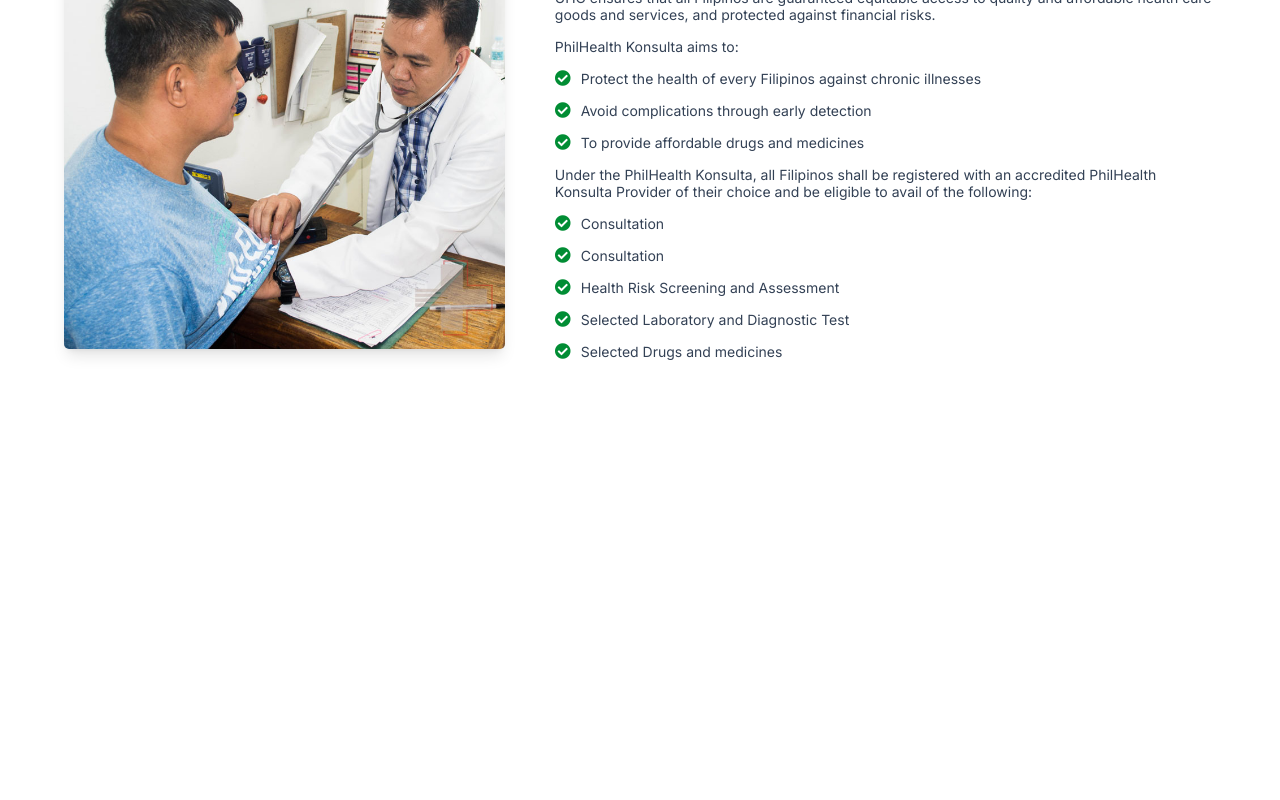
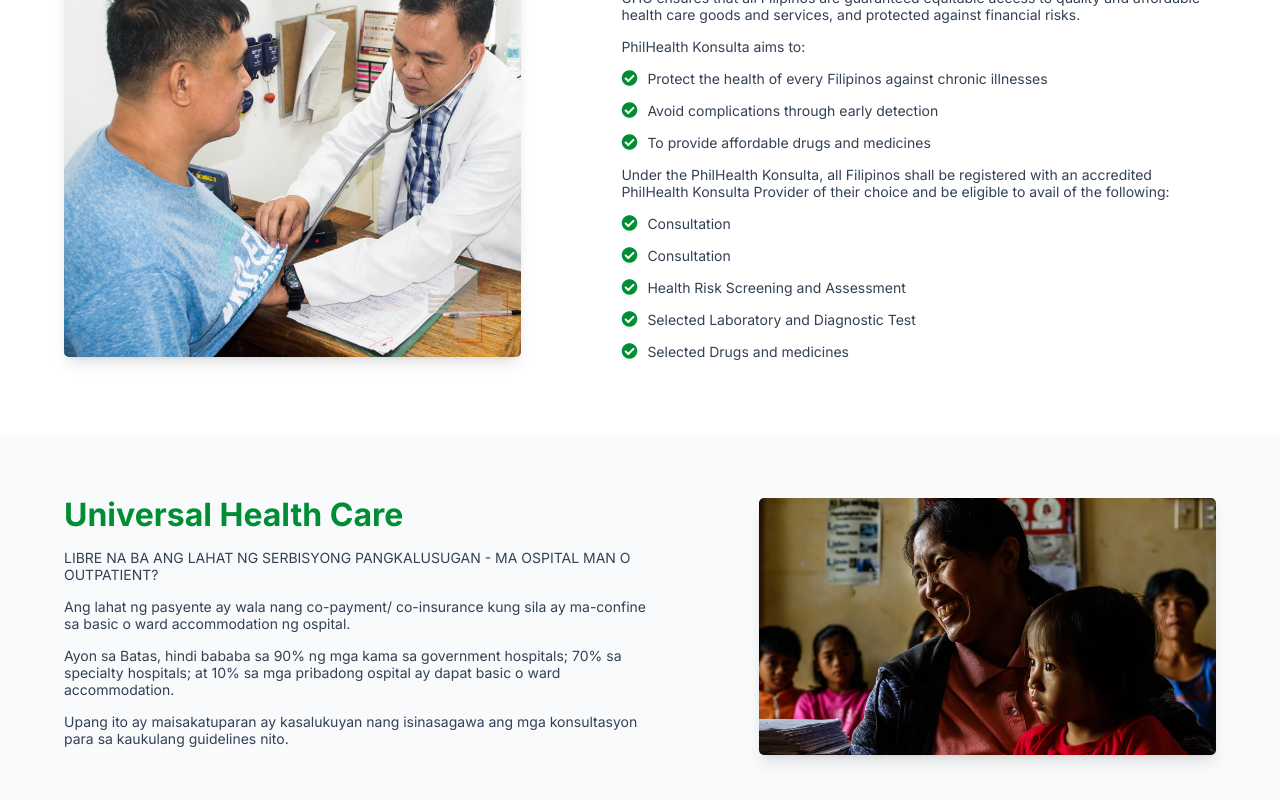
Before and after one commit to markcalendario/philhealth-redesigned-website, a React (Vite) app: page / in a window 1280 px wide. Shown: the part 1237-2037 px from the top of the page. Before the commit the page ends 1672 px from the top, so only its background shows below. Built offline with nearby package versions, Linux system fonts and the light colour scheme.

Commit message:
feat: universal health care section

```diff
--- a/src/pages/LandingPage/LandingPage.jsx
+++ b/src/pages/LandingPage/LandingPage.jsx
@@ -10,6 +10,7 @@
       <BannerCarousel />
       <DiscoverSection />
       <EKonsulta />
+      <UniversalHealthCare />
     </Fragment>
   );
 }
@@ -179,3 +180,40 @@
     </div>
   );
 }
+
+function UniversalHealthCare() {
+  return (
+    <div id={styles.universalHealthCare}>
+      <div className={styles.container}>
+        <div className={styles.wrapper}>
+          <div className={styles.left}>
+            <h1>Universal Health Care</h1>
+            <p>
+              LIBRE NA BA ANG LAHAT NG SERBISYONG PANGKALUSUGAN - MA OSPITAL MAN
+              O OUTPATIENT?
+            </p>
+            <p>
+              Ang lahat ng pasyente ay wala nang co-payment/ co-insurance kung
+              sila ay ma-confine sa basic o ward accommodation ng ospital.
+            </p>
+            <p>
+              Ayon sa Batas, hindi bababa sa 90% ng mga kama sa government
+              hospitals; 70% sa specialty hospitals; at 10% sa mga pribadong
+              ospital ay dapat basic o ward accommodation.
+            </p>
+            <p>
+              Upang ito ay maisakatuparan ay kasalukuyan nang isinasagawa ang
+              mga konsultasyon para sa kaukulang guidelines nito.
+            </p>
+          </div>
+          <div className={styles.right}>
+            <img
+              src="/assets/images/universal-health-care/universal-health-care.webp"
+              alt="consultation"
+            />
+          </div>
+        </div>
+      </div>
+    </div>
+  );
+}
--- a/src/pages/LandingPage/LandingPage.module.scss
+++ b/src/pages/LandingPage/LandingPage.module.scss
@@ -81,7 +81,7 @@
     .wrapper {
       @include screens.tabletAndDesktop {
         display: flex;
-        gap: 50px;
+        gap: 100px;
         align-items: center;
       }
 
@@ -95,7 +95,7 @@
       }
 
       .right {
-        flex: 1.5;
+        flex: 1.3;
         @include screens.mobile {
           margin-top: 10px;
         }
@@ -124,3 +124,59 @@
     }
   }
 }
+
+#universalHealthCare {
+  padding: 60px 0;
+  background-color: colors.$slate;
+
+  .container {
+    @include responsive.container;
+
+    .wrapper {
+      @include screens.tabletAndDesktop {
+        display: flex;
+        gap: 100px;
+        align-items: center;
+      }
+
+      .right {
+        flex: 1;
+        img {
+          aspect-ratio: 16/9;
+          object-fit: cover;
+          width: 100%;
+          border-radius: 5px;
+          @include shadows.shadow-lg;
+        }
+      }
+
+      .left {
+        flex: 1.3;
+        @include screens.mobile {
+          margin-top: 10px;
+        }
+
+        & > *:not(:first-child) {
+          margin: 15px 0;
+        }
+
+        h1 {
+          color: colors.$primary;
+        }
+
+        p {
+          color: colors.$slate-7;
+        }
+
+        .check {
+          display: flex;
+          gap: 10px;
+
+          i {
+            color: colors.$primary;
+          }
+        }
+      }
+    }
+  }
+}
```
Also changed, not shown: public/assets/images/universal-health-care/universal-health-care.webp (added).
